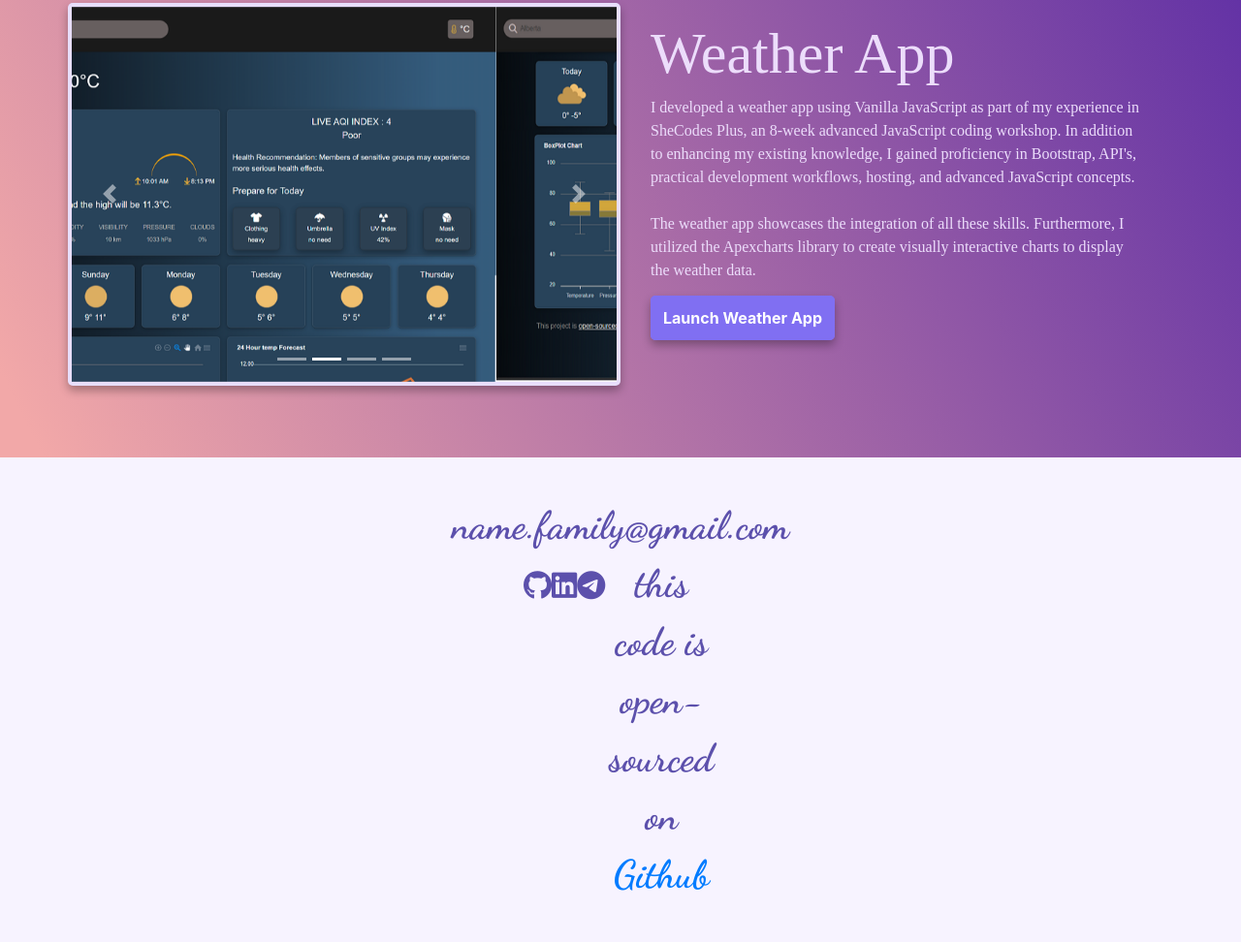
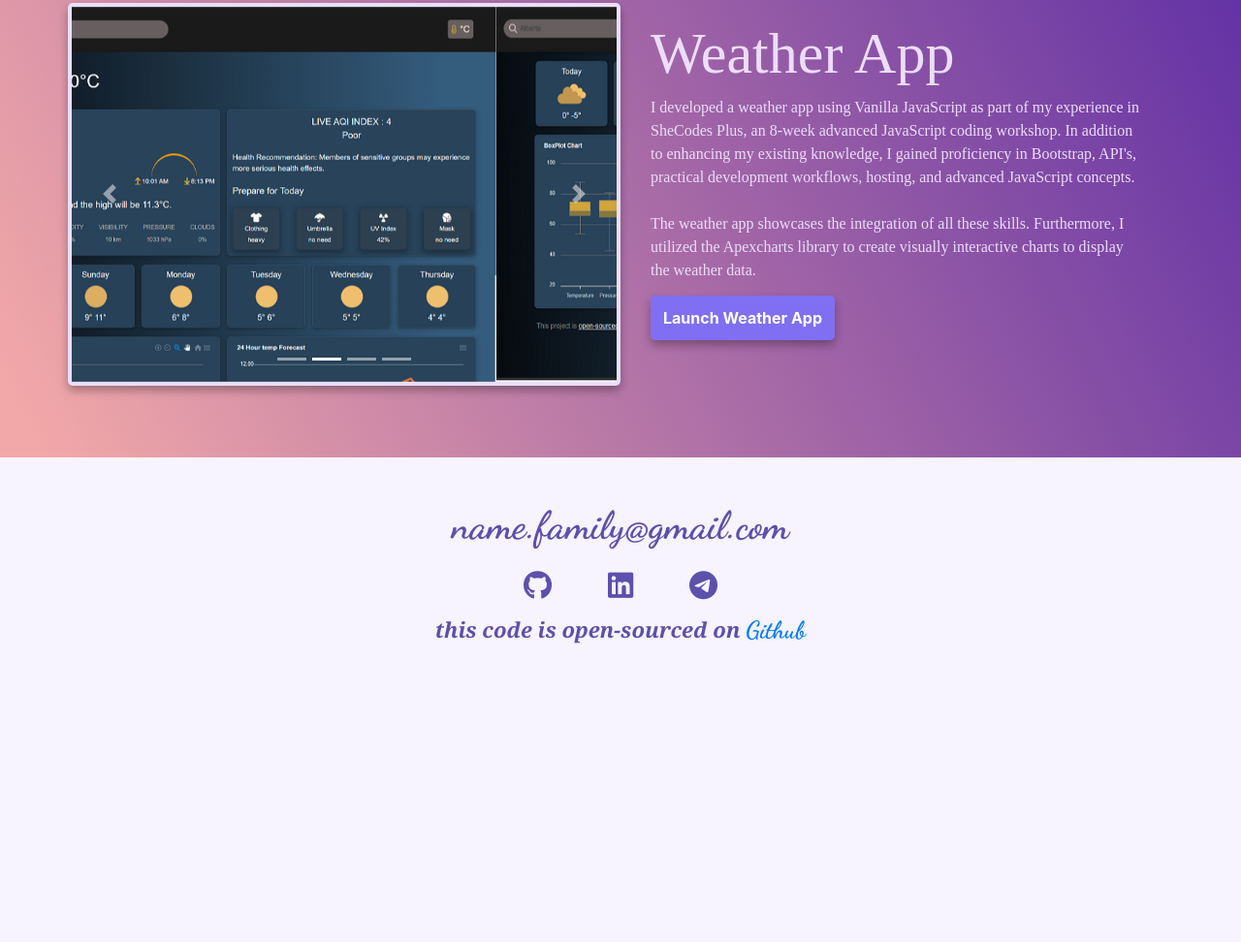
Before and after one commit to mahtaz/portfolio---fake, a plain HTML site: page index.html in a window 1280 px wide. Shown: the part 594-1566 px from the top of the page at 97% size. After the commit the page ends 1303 px from the top, so only its background shows below. Drawn offline with nearby package versions, Linux system fonts and the light colour scheme.

Commit message:
adding styles to footer

```diff
--- a/index.html
+++ b/index.html
@@ -239,10 +239,14 @@
             ><i class="fa-brands fa-telegram media-icon"></i
           ></a>
         </div>
-        <div>
-          this code is open-sourced on
-          <a href="https://github.com/mahtaz/portfolio---fake">Github</a>
-        </div>
+      </div>
+      <div id="github-info">
+        <i>this code is open-sourced on</i>
+        <a
+          style="font-family: Dancing Script; font-size: 25px"
+          href="https://github.com/mahtaz/portfolio---fake"
+          >Github</a
+        >
       </div>
     </footer>
   </body>
--- a/src/styles.css
+++ b/src/styles.css
@@ -189,3 +189,9 @@ footer {
 .bold {
   font-weight: bold;
 }
+
+#github-info {
+  font-size: 22px;
+  font-weight: bold;
+  font-family: Georgia, "Times New Roman", Times, serif;
+}
```
